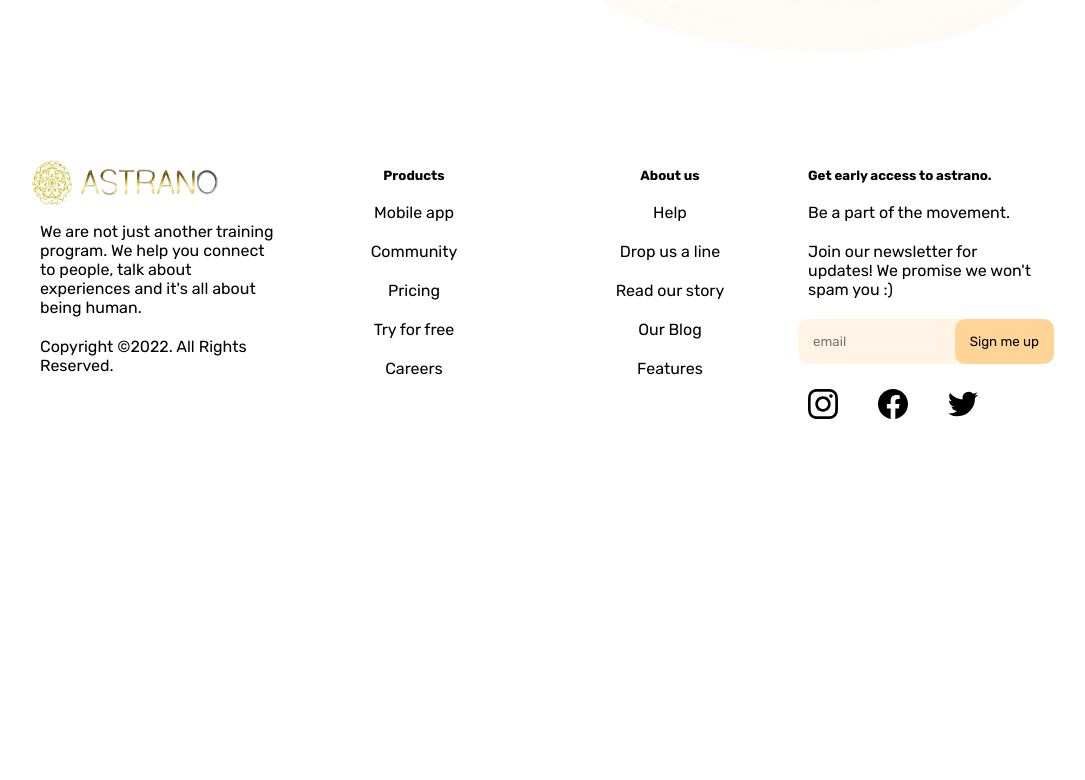
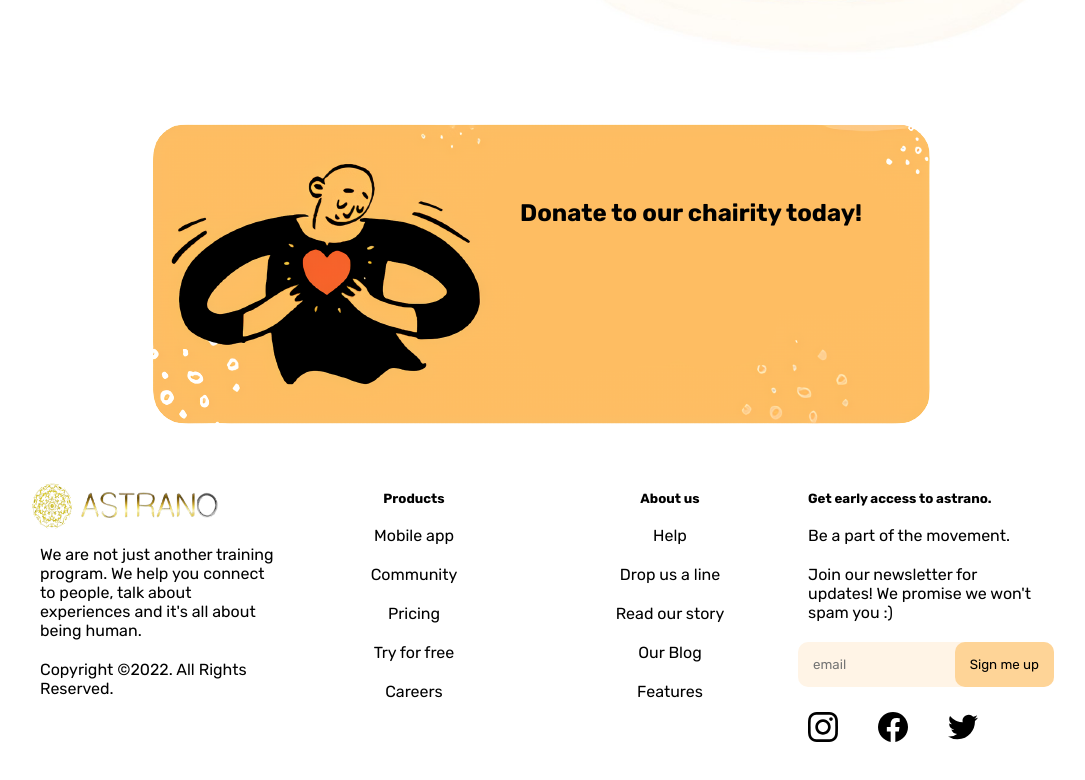
Before and after one commit to adambenaceur/donation-app, a Next.js app: page / in a window 1280 px wide. Shown: the part 803-1583 px from the top of the page, without its empty margins (98-1183 px from the left). Before the commit the page ends 1286 px from the top, so only its background shows below. Built offline with nearby package versions, Linux system fonts and the light colour scheme.

Commit message:
added banner section

```diff
--- /dev/null
+++ b/components/Banner.tsx
@@ -0,0 +1,14 @@
+import React from 'react'
+
+const Banner = () => {
+    return (
+        <div className='banner-img'>
+            <div className='banner-button'>
+                <img src='/footer_banner.png' alt='' />
+                <h1>Donate to our chairity today! </h1>
+            </div>
+        </div>
+    )
+}
+
+export default Banner
--- a/pages/index.tsx
+++ b/pages/index.tsx
@@ -5,6 +5,7 @@ import Header from '../components/Header'
 import { useRouter } from 'next/router'
 import Hero from '../components/Hero'
 import Footer from '../components/Footer'
+import Banner from '../components/Banner'
 
 const Home: NextPage = () => {
   const router = useRouter()
@@ -20,6 +21,7 @@ const Home: NextPage = () => {
       </Head>
       <Header/>
       <Hero/>
+      <Banner/>
       <Footer/>
     </div>
   )
--- a/styles.css
+++ b/styles.css
@@ -198,3 +198,41 @@
     height:30px;
     margin: 20px 30px 20px 10px;
 }
+
+/* Banner */
+
+.banner-img {
+    display:flex;
+    justify-content: center;
+    position:relative;
+}
+
+.banner img {
+    width:60%;
+    height:60%;
+}
+
+.banner-button:hover {
+    transform: scale(110%);
+    cursor:pointer;
+}
+.banner-img h1 {
+    position: absolute;
+    top:25%;
+    right:25%;
+    font-size: x-large;
+
+
+}
+
+.banner-img button {
+    position: absolute;
+    top:50%;
+    right:34%;
+    font-size: x-large;
+
+    background-color: #fff4e6;
+    padding: 15px;
+    border-radius: 10px;
+    border: none;
+}
```
Also changed, not shown: public/footer_banner.png (added).
